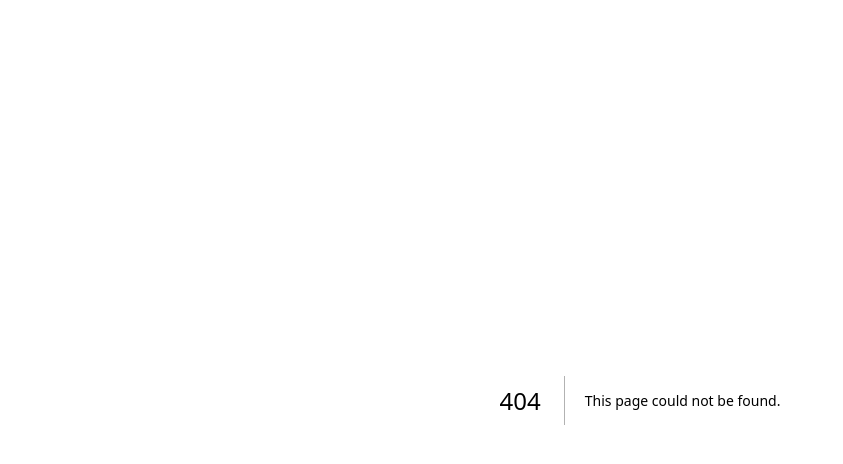
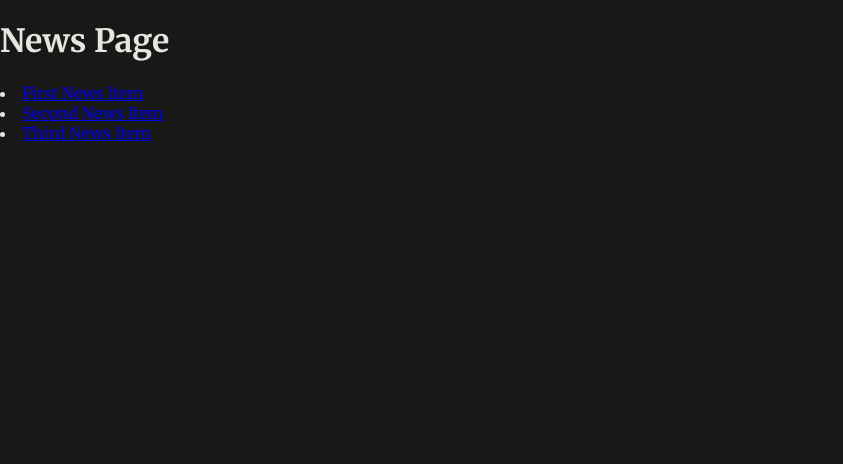
Before and after one commit to MHM056/NextJS, a Next.js app in the folder 01-routing-rendering/: page /news in a window 1280 px wide. Before the commit this address had no page. Shown: the top 464 px of the page, without its empty margins (0-843 px from the left). Built offline with nearby package versions, Linux system fonts and the light colour scheme.

Commit message:
Created News component

```diff
--- /dev/null
+++ b/01-routing-rendering/app/news/page.js
@@ -0,0 +1,12 @@
+import Link from "next/link";
+
+export default function NewsPage() {
+    return (
+        <>
+        <h1>News Page</h1>
+        <li><Link href="/news/first">First News Item</Link></li>
+        <li><Link href="/news/second">Second News Item</Link></li>
+        <li><Link href="/news/third">Third News Item</Link></li>
+        </>
+    )
+}
```
